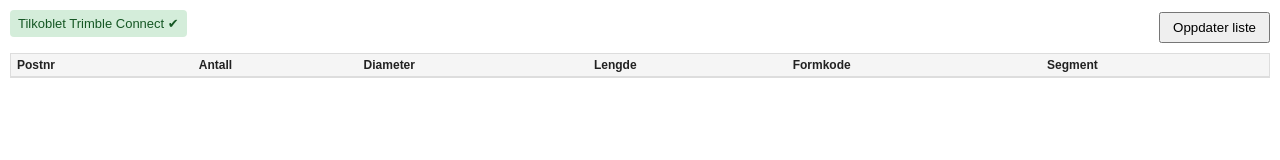
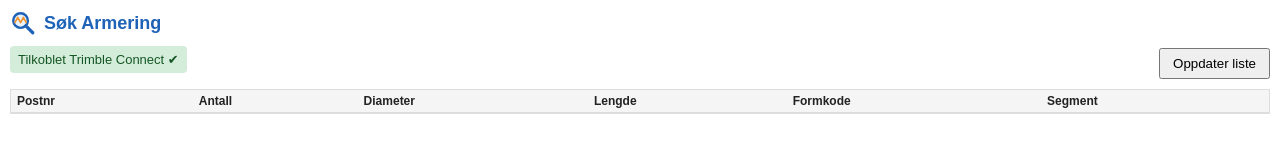
Before and after one commit to kasterna/rebar-postliste, a website: page index.html in a window 1280 px wide. Drawn offline with Linux system fonts and the light colour scheme.

Commit message:
Add page title 'Søk Armering' and a custom search+rebar icon

```diff
--- a/index.html
+++ b/index.html
@@ -2,7 +2,8 @@
 <html lang="no">
 <head>
   <meta charset="UTF-8" />
-  <title>Rebar Postliste</title>
+  <title>Søk Armering</title>
+  <link rel="icon" type="image/svg+xml" href="icon.svg" />
   <style>
     body {
       font-family: Arial, sans-serif;
@@ -10,6 +11,19 @@
       padding: 10px;
       font-size: 13px;
       color: #222;
+    }
+    #page-title {
+      display: flex;
+      align-items: center;
+      gap: 8px;
+      margin: 0 0 10px 0;
+      font-size: 18px;
+      font-weight: bold;
+      color: #1e63b8;
+    }
+    #page-title img {
+      width: 26px;
+      height: 26px;
     }
     #status {
       padding: 6px 8px;
@@ -91,6 +105,7 @@
   </style>
 </head>
 <body>
+  <div id="page-title"><img src="icon.svg" alt="" /> Søk Armering</div>
   <div id="toolbar">
     <div id="status">Kobler til Trimble Connect...</div>
     <button id="refresh-btn" disabled>Oppdater liste</button>
```
Also changed, not shown: icon.svg (added), manifest.json.
